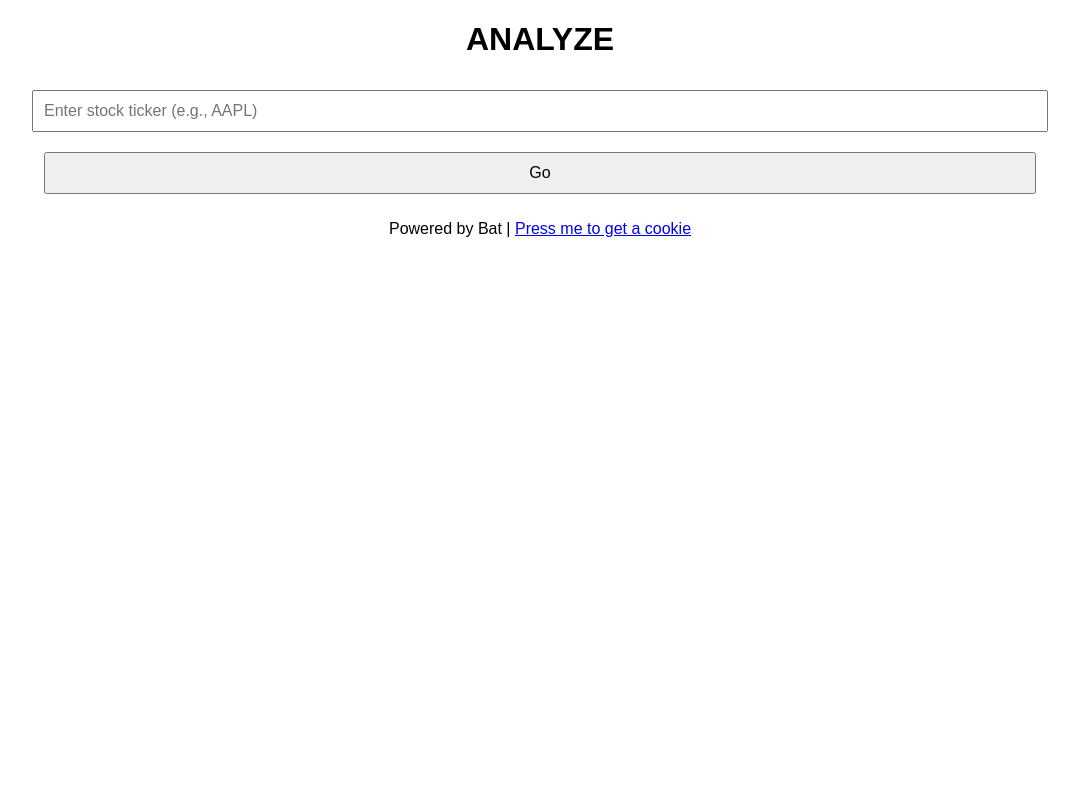
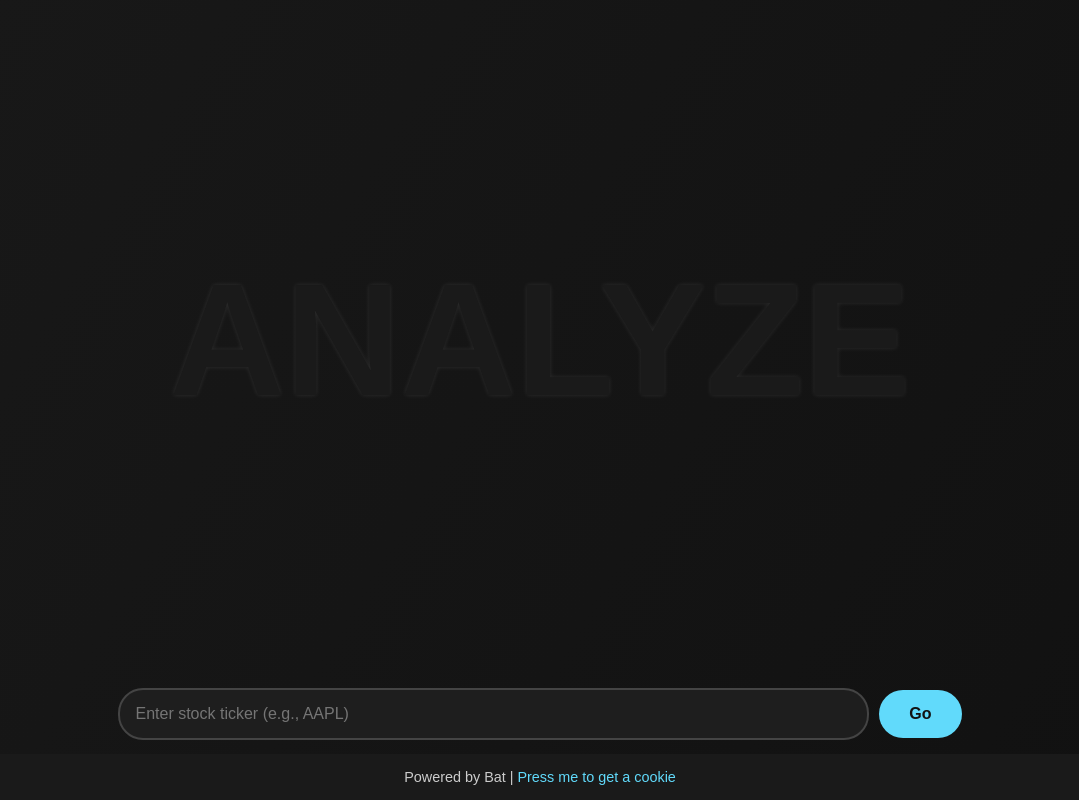
Before and after one commit to Enerep/stock-data-analysis, a Flask app: page / in a window 1280 px wide. Shown: the whole page, without its empty margins (100-1179 px from the left). Run offline with Flask 3, Linux system fonts and the light colour scheme.

Commit message:
Update styles.css

```diff
--- a/static/styles.css
+++ b/static/styles.css
@@ -1,29 +1,242 @@
-/*css*/
+/* css */
+
 
 body {
-    font-family: Arial, sans-serif;
+    margin: 0;
+    padding: 0;
+    font-family: 'Arial', sans-serif;
+    background: #121212;
+    color: #fff;
+
+    /*change display later maybe*/
+    display: flex;
+    justify-content: center;
+    align-items: center;
+    height: 100%;
+    overflow-y: auto;
+    overflow-x: hidden;
+}
+
+.header {
+    margin-bottom: 30px;
     text-align: center;
-    margin: 20px;
 }
-.container {
+
+
+
+/* background anim */
+.background {
+    position: absolute;
+
+    top: 0;
+    left: 0;
+    width: 100%;
+    height: 100%;
+
+    background: linear-gradient(120deg, #0f0f0f, #1a1a1a, #0f0f0f);
+    background-size: 300% 300%;
+    animation: gradientShift 15s ease infinite;
+}
+
+@keyframes gradientShift {
+    0% { background-position: 0% 50%; }
+    50% { background-position: 100% 50%; }
+    100% { background-position: 0% 50%; }
+}
+
+/* centered text */
+.main-content {
+    /*
+    display: flex;
+    justify-content: center;
+    align-items: center;
+
+    height: 80vh;
+    z-index: 1;
+    position: relative;
+
+    */
+
+
+    padding: 20px;
+    margin: 0 auto;
+    max-width: 1200px;
+}
+body.home-page .main-content {
+    display: flex;
+    justify-content: center;
+    align-items: center;
+
+    height: 80vh;
+    text-align: center;
+}
+
+.hover-text {
+    font-size: 10rem;
+    font-weight: 700;
+
+    color: #1a1a1a;
+    text-shadow: 0 0 5px rgba(255, 255, 255, 0.1);
+    transition: color 0.3s ease, text-shadow 0.3s ease;
+}
+
+.hover-text:hover {
+    color: #ffffff;
+    text-shadow: 0 0 20px rgba(255, 255, 255, 0.8), 0 0 40px rgba(255, 255, 255, 0.6);
+}
+/* ticker input bar */
+.ticker-bar {
+    position: fixed;
+
+    bottom: 60px;
+    left: 50%;
+    transform: translateX(-50%);
+    width: 80%;
+    display: flex;
+    justify-content: center;
+    align-items: center;
+    gap: 10px;
+    z-index: 2;
+}
+
+.ticker-input {
+    width: 70%;
+    padding: 15px;
+    font-size: 1rem;
+    border: 2px solid #444;
+    border-radius: 25px;
+
+    background: #1e1e1e;
+    color: #fff;
+    outline: none;
+    transition: all 0.3s ease;
+}
+
+.ticker-input:focus {
+    border-color: #61dafb;
+}
+
+.ticker-submit {
+    padding: 15px 30px;
+    font-size: 1rem;
+    font-weight: bold;
+    border: none;
+    border-radius: 25px;
+    background: #61dafb;
+    color: #121212;
+    cursor: pointer;
+    transition: all 0.3s ease;
+}
+
+.ticker-submit:hover {
+    background: #42a5f5;
+    transform: scale(1.05);
+}
+
+.ticker-submit:active {
+    transform: scale(0.98);
+}
+
+
+/* bottom bar*/
+.bottom-bar {
+    position: fixed;
+    bottom: 0;
+
+    width: 100%;
+    background: #1a1a1a;
+    color: #ccc;
+    text-align: center;
+    padding: 0.4px 0;
+    font-size: 0.9rem;
+    z-index:1000;
+}
+
+.bottom-bar a {
+    color: #61dafb;
+    text-decoration: none;
+}
+
+.bottom-bar a:hover {
+    text-decoration: underline;
+}
+
+/* content styling*/
+
+.analysis-title {
+    font-size: 2.5rem;
+    margin: 0;
+    font-weight: bold;
+}
+.chart-container {
+    margin-bottom: 30px;
+    text-align: center;
+}
+
+.stock-chart {
+    width: 100%;
     max-width: 600px;
-    margin: auto;
-    padding: 20px;
-    border: 1px solid #ddd;
-    border-radius: 8px;
+    height: auto;
+    margin: 0 auto;
+
+
+    border-radius: 10px;
+    box-shadow: 0 5px 15px rgba(0, 0, 0, 0.2);
+
 }
-input, button {
-    padding: 10px;
-    margin: 10px 0;
-    font-size: 16px;
-    width: 80%;
+
+/*info grid*/
+.info-container {
+    margin-top: 30px;
+    text-align: center;
 }
-.result img {
-    width: 100%;
-    margin: 20px 0;
+
+.info-container h2 {
+    margin-bottom: 20px;
 }
-ul {
-    text-align: left;
-    list-style-type: none;
-    padding: 0;
+
+.info-grid {
+    display: grid;
+    grid-template-columns: repeat(auto-fit, minmax(250px, 1fr));
+
+    gap: 20px;
+    margin-top: 20px;
+
+    padding: 0 10px;
+    /*padding: 0 10px;*/
 }
+.info-card {
+    background: #1e1e1e;
+    border: 2px solid #444;
+    border-radius: 10px;
+    padding: 15px;
+
+    /*
+    box-shadow: 0 5px 15px rgba(0,0,0, 0.2);
+    transition: transform 0.2s ease;
+    */
+
+    word-wrap: break-word;
+    height: auto;
+
+    /*
+    max-height: 200px;
+    overflow-y: auto;
+    padding-right: 10px;
+    */
+}
+
+.info-card:hover {
+    transform: translateY(-5px);
+}
+
+.info-card h3 {
+    font-size: 1.2rem;
+    margin-bottom: 20px;
+    color: #61dafb;
+}
+
+.info-card p {
+    font-size: 1rem;
+    color: #ddd;
+}
```
